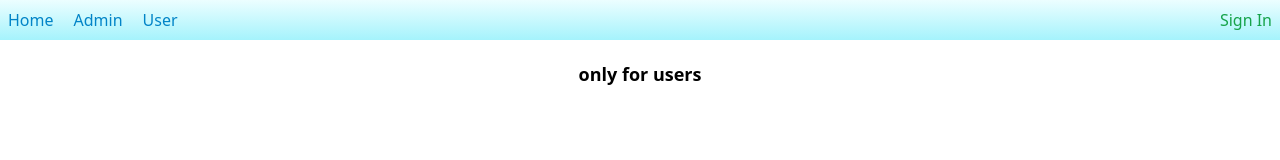
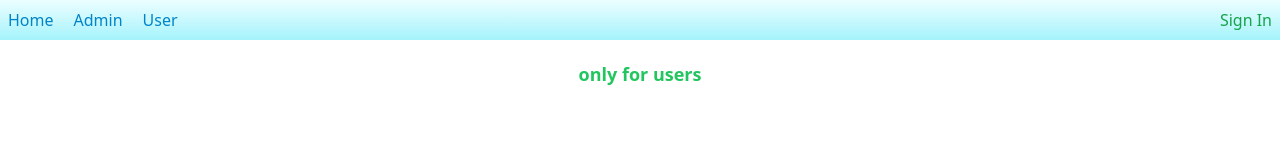
Before and after one commit to BouaikIlham/next-auth, a Next.js app: page /user in a window 1280 px wide. Shown: the top 160 px of the page. Built offline with nearby package versions, Linux system fonts and the light colour scheme; no server answers.

Commit message:
text color

```diff
--- a/app/user/page.tsx
+++ b/app/user/page.tsx
@@ -2,7 +2,7 @@
 
 const page = () => {
   return (
-    <div className="flex justify-center items-center p-5 green-red-500 text-lg font-bold">
+    <div className="flex justify-center items-center p-5 text-green-500 text-lg font-bold">
       only for users
     </div>
   )
```
